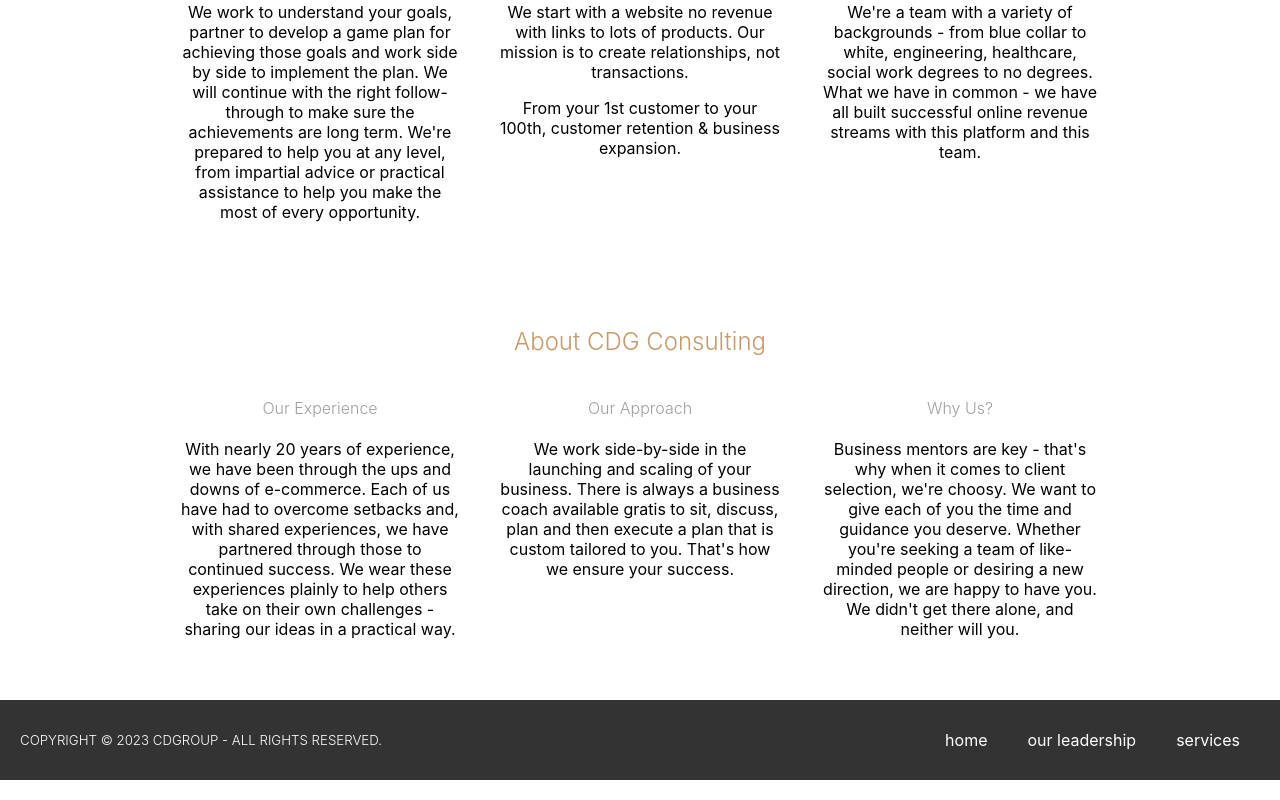
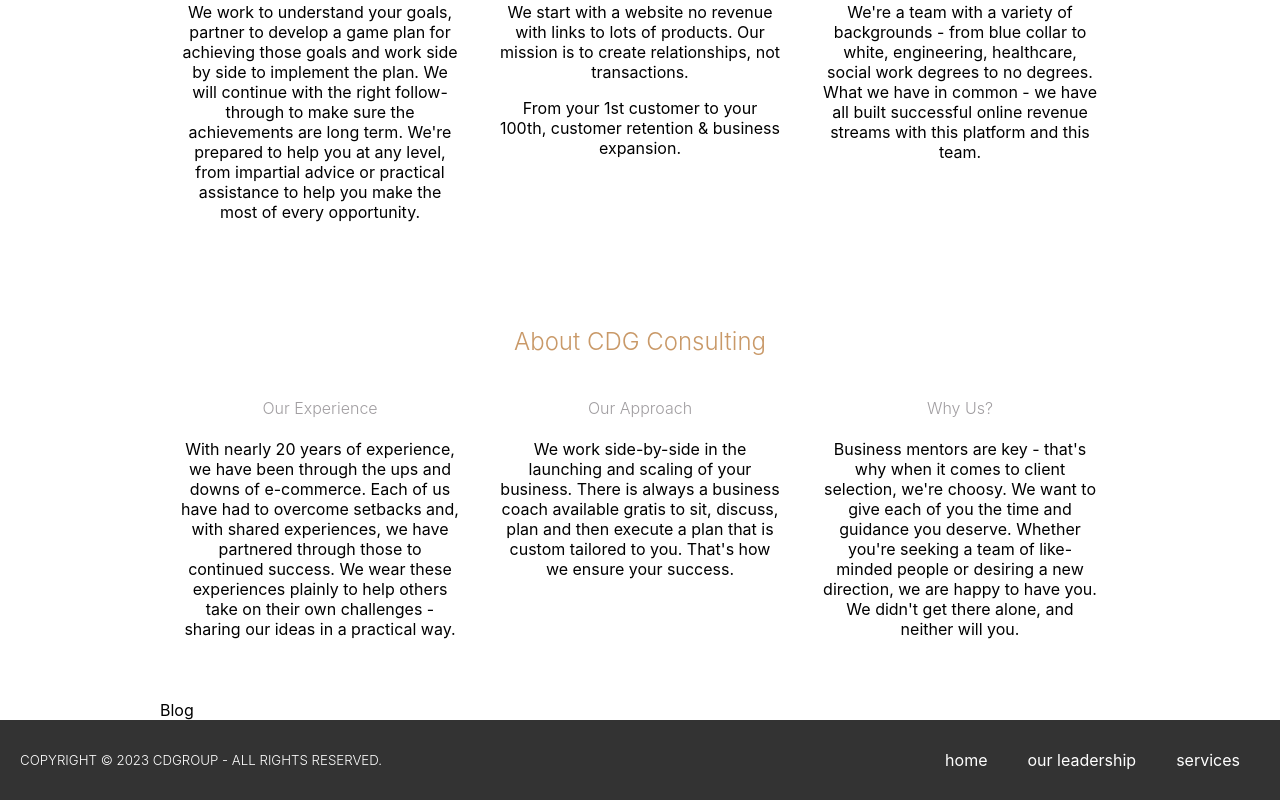
Before and after one commit to forrestmorrison/cdgrouptx, a React (Create React App) app in the folder client/: page / in a window 1280 px wide. Shown: the part 1285-2085 px from the top of the page. Built offline with nearby package versions, Linux system fonts and the light colour scheme.

Commit message:
Created Blog component, added to Home page

```diff
--- /dev/null
+++ b/client/src/components/Blog.js
@@ -0,0 +1,9 @@
+import React from 'react'
+
+const Blog = () => {
+  return (
+    <div>Blog</div>
+  )
+}
+
+export default Blog
--- a/client/src/pages/Home.js
+++ b/client/src/pages/Home.js
@@ -1,4 +1,5 @@
 import { Link } from "react-router-dom"
+import Blog from "../components/Blog"
 import Team from "../images/cdgroup-team-cropped.png"
 
 const Home = () => {
@@ -81,6 +82,7 @@ const Home = () => {
           </div>
         </div>
       </div>
+      <Blog />
     </div>
   )
 }
```
